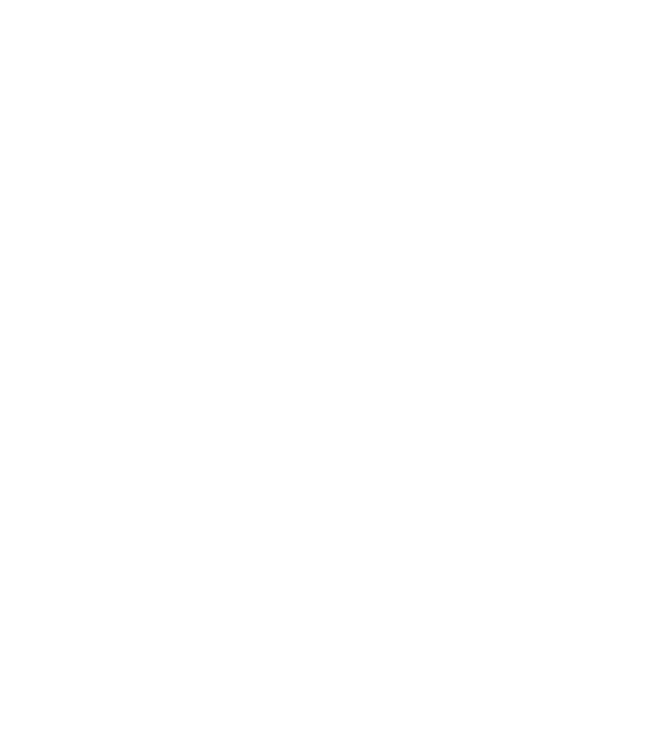
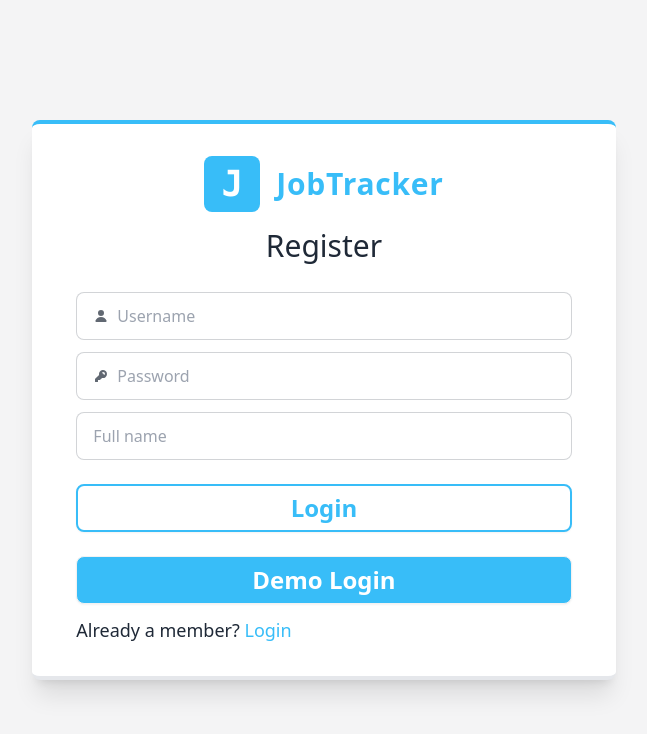
Before and after one commit to Amir2210/JobTracker-Frontend, a React (Vite) app: page /createUser in a window 1280 px wide. Before the commit this address had no page. Shown: the top 734 px of the page, without its empty margins (316-963 px from the left). Built offline with nearby package versions, Linux system fonts and the light colour scheme.

Commit message:
Create and style to create user page

```diff
--- a/src/App.tsx
+++ b/src/App.tsx
@@ -1,6 +1,7 @@
 import { BrowserRouter as Router, Routes, Route } from 'react-router-dom'
 import { HomeIndex } from './pages/HomeIndex'
 import { Login } from './pages/Login'
+import { CreateUser } from './pages/CreateUser'
 // Pages
 
 function App() {
@@ -10,6 +11,7 @@ function App() {
       <Routes>
         <Route path='/' element={<HomeIndex />} />
         <Route path='/login' element={<Login />} />
+        <Route path='/createUser' element={<CreateUser />} />
       </Routes>
     </Router>
   )
--- /dev/null
+++ b/src/pages/CreateUser.tsx
@@ -0,0 +1,30 @@
+import { Link } from 'react-router-dom';
+export function CreateUser() {
+  return (
+    <section className='bg-zinc-100 h-screen flex flex-col justify-center items-center px-10'>
+      <form className='sm:bg-white px-11 py-8 rounded-lg sm:border-solid sm:border-y-4 sm:border-t-sky-400 sm:shadow-xl'>
+        <div className=' flex justify-center items-center'>
+          <div className=' flex text-4xl bg-sky-400 text-white font-mono font-bold size-14 justify-center items-center rounded-lg'>J</div>
+          <div className=' ml-4 text-3xl font-bold tracking-wide text-sky-400'>JobTracker</div>
+        </div>
+        <div className='flex justify-center items-center'>
+          <h1 className=' text-3xl my-4 capitalize'>register</h1>
+        </div>
+        <label className="input input-bordered flex items-center gap-2 my-3 w-full">
+          <svg xmlns="http://www.w3.org/2000/svg" viewBox="0 0 16 16" fill="currentColor" className="w-4 h-4 opacity-70"><path d="M8 8a3 3 0 1 0 0-6 3 3 0 0 0 0 6ZM12.735 14c.618 0 1.093-.561.872-1.139a6.002 6.002 0 0 0-11.215 0c-.22.578.254 1.139.872 1.139h9.47Z" /></svg>
+          <input type="text" className="grow" placeholder="Username" name='username' required />
+        </label>
+        <label className="input input-bordered flex items-center gap-2 my-3 w-full">
+          <svg xmlns="http://www.w3.org/2000/svg" viewBox="0 0 16 16" fill="currentColor" className="w-4 h-4 opacity-70"><path fillRule="evenodd" d="M14 6a4 4 0 0 1-4.899 3.899l-1.955 1.955a.5.5 0 0 1-.353.146H5v1.5a.5.5 0 0 1-.5.5h-2a.5.5 0 0 1-.5-.5v-2.293a.5.5 0 0 1 .146-.353l3.955-3.955A4 4 0 1 1 14 6Zm-4-2a.75.75 0 0 0 0 1.5.5.5 0 0 1 .5.5.75.75 0 0 0 1.5 0 2 2 0 0 0-2-2Z" clipRule="evenodd" /></svg>
+          <input type="password" className="grow" placeholder="Password" name='password' required />
+        </label>
+        <label className="input input-bordered flex items-center gap-2 my-3 w-full">
+          <input type="text" className="grow" placeholder="Full name" name='fullname' required />
+        </label>
+        <button className='btn bg-white border-solid border-2 border-sky-400 text-sky-400 hover:bg-sky-400 hover:text-white hover:border-white  capitalize text-2xl w-full my-3'>Login</button>
+        <button className='btn  bg-sky-400 capitalize text-2xl w-full my-3 text-white hover:bg-sky-600'>demo Login</button>
+        <span className='text-lg'>Already a member? <Link className=' capitalize text-sky-400 font-medium' to={'/login'}> login</Link></span>
+      </form>
+    </section>
+  )
+}
```
